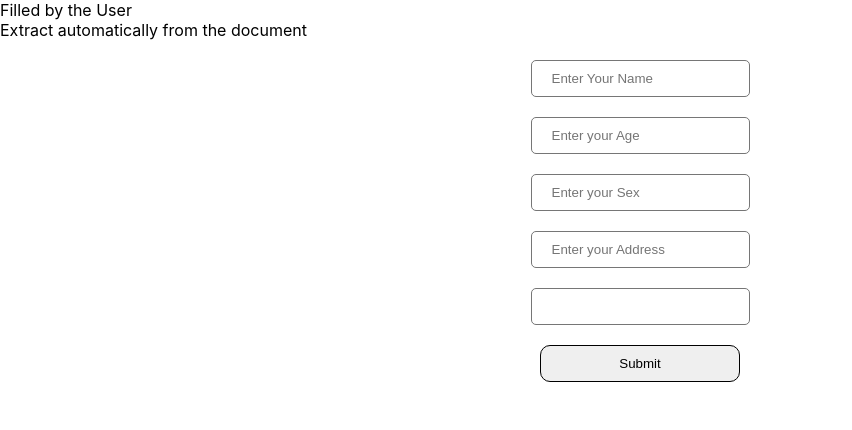
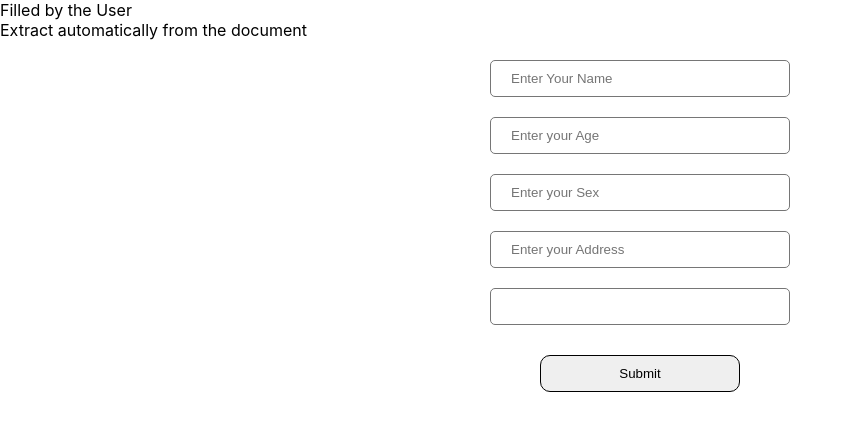
Before and after one commit to TheDa21crj/Travel, a React (Create React App) app in the folder front/: page / in a window 1280 px wide. Both pictures are taken after a click on the element "Filled by the User". Shown: the top 430 px of the page, without its empty margins (0-852 px from the left). Built offline with nearby package versions, Linux system fonts and the light colour scheme.

Commit message:
Update User.css

```diff
--- a/front/src/Components/Css/User.css
+++ b/front/src/Components/Css/User.css
@@ -13,9 +13,11 @@
     border-style: solid;
     border-width: 1px;
     border-radius: 5px;
+    width: 300px;
 }
 
 .UserSubmit {
+    margin-top: 10px;
     padding: 10px 20px;
     width: 200px;
     border-style: solid;
```
